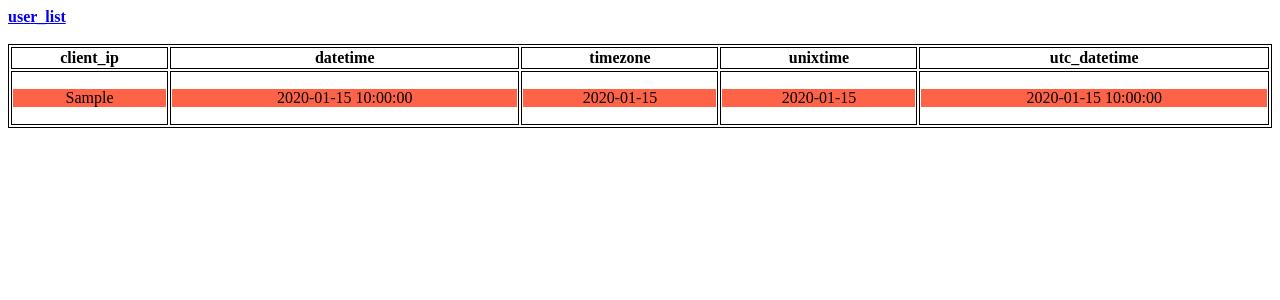
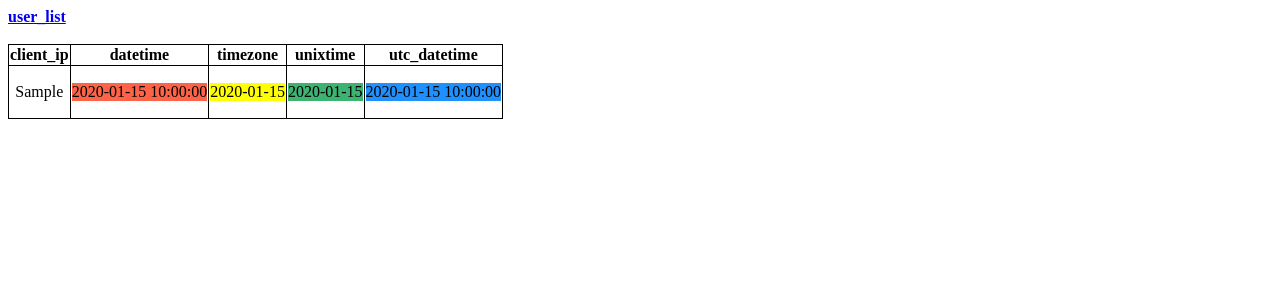
Before and after one commit to inboxamitraj/flask-parse-json, a Flask app: page / in a window 1280 px wide. Shown: the top 300 px of the page. Run offline with Flask 2, Linux system fonts and the light colour scheme; a database or web service that is not in the repository returns one stand-in record (values such as "Sample title"); data that the repository does not hold is empty.

Commit message:
changed template style

```diff
--- a/templates/sg_time.html
+++ b/templates/sg_time.html
@@ -19,7 +19,13 @@ table, th, td {
 <br>
 <br>
 
-<table style="width:100%">
+<style>
+table {
+    border-collapse: collapse;
+}
+</style>
+
+<table>
     <tr>
         <th>client_ip</th>
         <th>datetime</th>
@@ -28,11 +34,11 @@ table, th, td {
         <th>utc_datetime</th>
     </tr>
     <tr>
-        <td><p style="background-color:Tomato;">{{rows.client_ip}}</p></td>
+        <td><p style="background-color:White;">{{rows.client_ip}}</p></td>
         <td><p style="background-color:Tomato;">{{rows.datetime}}</p></td>
-        <td><p style="background-color:Tomato;">{{rows.timezone}}</p></td>
-        <td><p style="background-color:Tomato;">{{rows.unixtime}}</p></td>
-        <td><p style="background-color:Tomato;">{{rows.utc_datetime}}</p></td>
+        <td><p style="background-color:Yellow;">{{rows.timezone}}</p></td>
+        <td><p style="background-color:MediumSeaGreen;">{{rows.unixtime}}</p></td>
+        <td><p style="background-color:DodgerBlue;">{{rows.utc_datetime}}</p></td>
     </tr>
 </table>
 </body>
```
